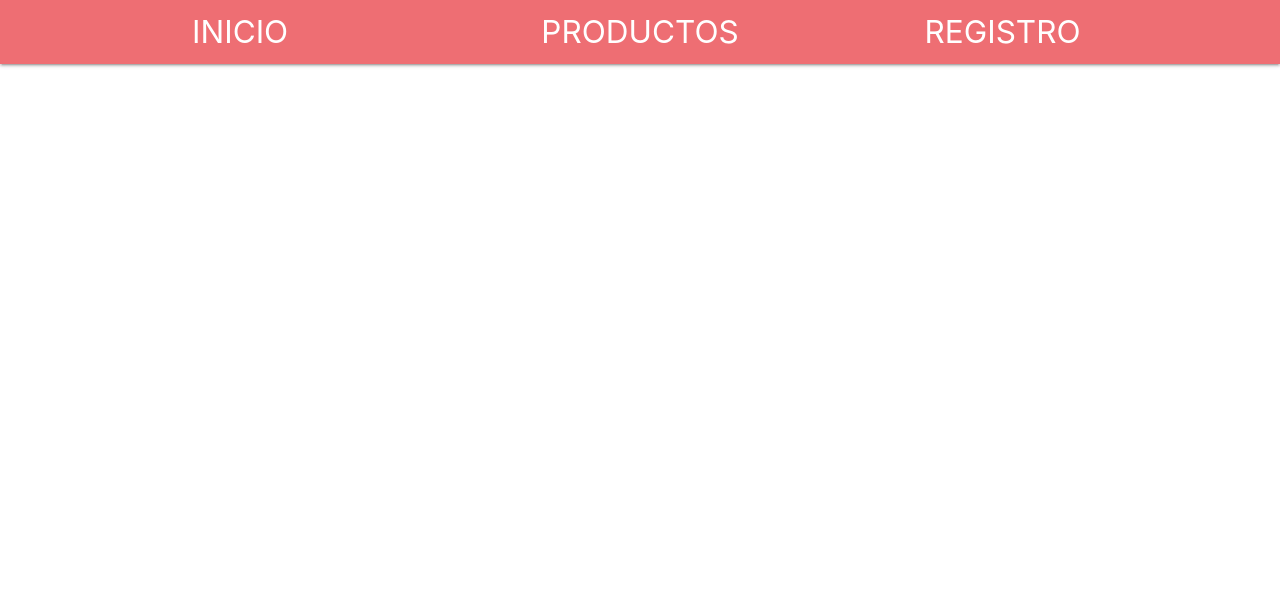
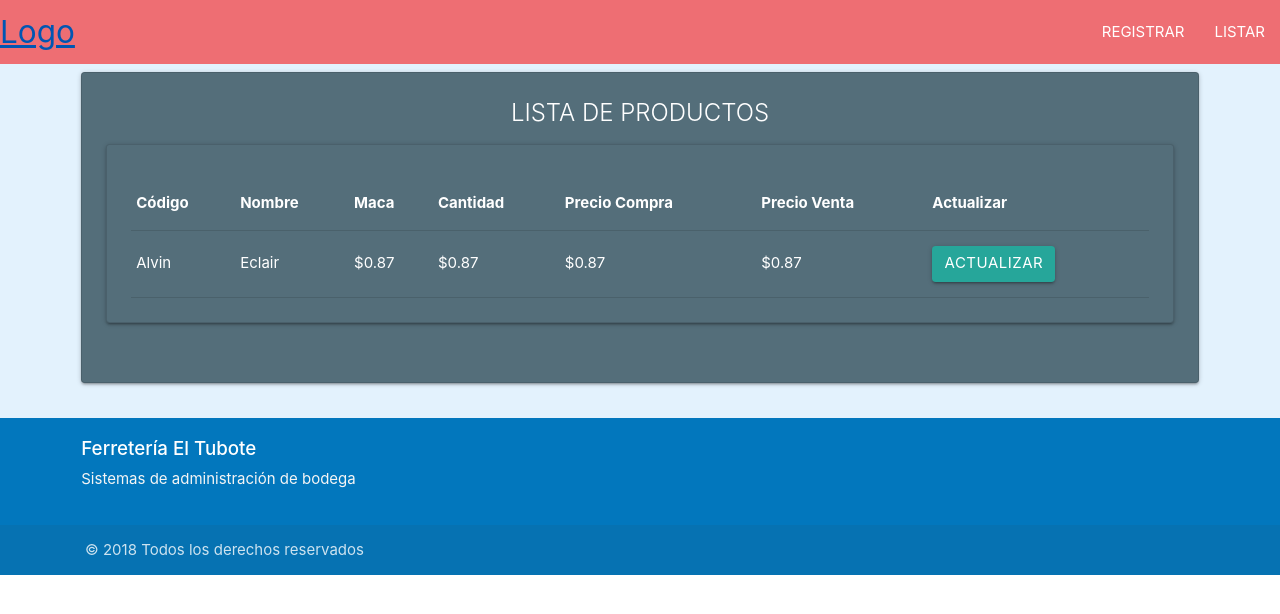
Before and after one commit to victoralonsopacha/dise-o_final, an Angular app in the folder ferreteria1/: page /listar in a window 1280 px wide. Shown: the top 614 px of the page. Built offline with nearby package versions, Linux system fonts and the light colour scheme.

Commit message:
nuevo proyecto corregido

```diff
--- a/ferreteria1/src/app/app.component.html
+++ b/ferreteria1/src/app/app.component.html
@@ -1 +1,16 @@
+<nav>
+    <div class="nav-wrapper">
+      <a href="#" class="brand-logo">Logo</a>
+      <ul id="nav-mobile" class="right hide-on-med-and-down">
+        <li><a routerLink="registrar">REGISTRAR</a></li>
+        <li><a routerLink="listar">LISTAR</a></li>
+
+      </ul>
+    </div>
+  </nav>
+
+
+
+
+
 <router-outlet></router-outlet>
--- a/ferreteria1/src/app/components/inicio/inicio.component.html
+++ b/ferreteria1/src/app/components/inicio/inicio.component.html
@@ -1,15 +1 @@
- <nav>
- <div class="container">
-    <div class="nav-wrapper">
-
-      <ul id="nav-mobile" class="left hide-on-med-and-down">
-
-        <li><a routerLink="listar" class="brand-logo center">PRODUCTOS</a></li>
-        <li><a routerLink="registrar" class="brand-logo right">REGISTRO</a></li>
-        <li><a routerLink="inicio" class="brand-logo left ">INICIO</a></li>
-
-      </ul>
-    </div>
-     </div>
-  </nav>
-<router-outlet></router-outlet>
+<h3>kjsgfs</h3>
--- a/ferreteria1/src/app/components/listar/listar.component.css
+++ b/ferreteria1/src/app/components/listar/listar.component.css
@@ -0,0 +1,7 @@
+body{
+    background-color: #e3f2fd;
+}
+
+.page-footer{
+    background-color: #0277bd;
+}
--- a/ferreteria1/src/app/components/listar/listar.component.html
+++ b/ferreteria1/src/app/components/listar/listar.component.html
@@ -1,15 +1,88 @@
- <nav>
- <div class="container">
-    <div class="nav-wrapper">
+<body>
+  <div class="container">
+    <div class="row">
 
-      <ul id="nav-mobile" class="left hide-on-med-and-down">
 
-        <li><a routerLink="listar" class="brand-logo center">PRODUCTOS</a></li>
-        <li><a routerLink="registrar" class="brand-logo right">REGISTRO</a></li>
-        <li><a routerLink="inicio" class="brand-logo left ">INICIO</a></li>
 
-      </ul>
+            <div class="col s12 m6">
+              <div class="card blue-grey darken-1">
+                <div class="card-content white-text">
+                  <span class="card-title" style="text-align: center">LISTA DE PRODUCTOS</span>
+
+                  <div class="row">
+                      <div class="col s12 m6">
+                        <div class="card blue-grey darken-1">
+                          <div class="card-content white-text">
+                            <span class="card-title"></span>
+
+                            <table class="highlight">
+                                <thead>
+                                  <tr>
+                                      <th>Código</th>
+                                      <th>Nombre</th>
+                                      <th>Maca</th>
+                                      <th>Cantidad</th>
+                                      <th>Precio Compra</th>
+                                      <th>Precio Venta</th>
+                                      <th>Actualizar</th>
+                                  </tr>
+                                </thead>
+
+                                <tbody>
+                                  <tr>
+                                    <td>Alvin</td>
+                                    <td>Eclair</td>
+                                    <td>$0.87</td>
+                                    <td>$0.87</td>
+                                    <td>$0.87</td>
+                                    <td>$0.87</td>
+                                    <td><a class="waves-effect waves-light btn">Actualizar</a></td>
+                                  </tr>
+                                </tbody>
+                              </table>
+
+                          </div>
+                        </div>
+                      </div>
+                    </div>
+
+
+
+                </div>
+              </div>
+            </div>
+
+
+
+
+
+
+
+
+
+
+
+
+
+
+
     </div>
-     </div>
-  </nav>
-<router-outlet></router-outlet>
+  </div>
+
+
+  <footer class="page-footer">
+      <div class="container">
+        <div class="row">
+          <div class="col l6 s12">
+            <h5 class="white-text">Ferretería El Tubote</h5>
+            <p class="grey-text text-lighten-4">Sistemas de administración de bodega</p>
+          </div>
+        </div>
+      </div>
+      <div class="footer-copyright">
+        <div class="container">
+        © 2018 Todos los derechos reservados
+        </div>
+      </div>
+    </footer>
+</body>
--- a/ferreteria1/src/app/components/registrar/registrar.component.html
+++ b/ferreteria1/src/app/components/registrar/registrar.component.html
@@ -1,83 +1,54 @@
 <body>
- <nav>
- <div class="container">
-    <div class="nav-wrapper">
-
-      <ul id="nav-mobile" class="left hide-on-med-and-down">
-
-        <li><a routerLink="listar" class="brand-logo center">PRODUCTOS</a></li>
-        <li><a routerLink="registrar" class="brand-logo right">REGISTRO</a></li>
-        <li><a routerLink="inicio" class="brand-logo left ">INICIO</a></li>
-
-      </ul>
-    </div>
-     </div>
-  </nav>
 
 <div class="container">
+<div class="row">
     <div class="col s12 m6">
       <div class="card blue-grey darken-1">
         <div class="card-content white-text">
-          <span class="card-title" style="text-align: center">REGISTRAR PRODUCTO</span>
+          <span class="card-title" style="text-align:center">REGISTRAR PRODUCTO</span>
+
+
+          <div class="row">
+              <div class="col s12 m6">
+                <div class="card blue-grey darken-1">
+                  <div class="card-content white-text">
+                    <span class="card-title" ></span>
                     <form class="col s12">
                         <div class="row">
-              <div class="col s12">
-                <div class="row">
-                  <div class="input-field col s12">
-                    <input type="text" id="autocomplete-input" class="autocomplete">
-                    <label for="autocomplete-input">CODIGO</label>
-                  </div>
-                </div>
+
+                          <div class="input-field col s6">
+                            <input placeholder="123ABC" id="first_name" type="text" class="validate">
+                            <label for="first_name">Código</label>
                           </div>
                         </div>
                         <div class="row">
-              <div class="col s12">
-                <div class="row">
-                  <div class="input-field col s12">
-                    <input type="text" id="autocomplete-input" class="autocomplete">
-                    <label for="autocomplete-input">NOMBRE</label>
-                  </div>
-                </div>
+                          <div class="input-field col s6">
+                            <input placeholder="Nombre del producto" id="first_name" type="text" class="validate">
+                            <label for="first_name">Nombre</label>
                           </div>
                         </div>
                         <div class="row">
-              <div class="col s12">
-                <div class="row">
-                  <div class="input-field col s12">
-                    <input type="text" id="autocomplete-input" class="autocomplete">
-                    <label for="autocomplete-input">MARCA</label>
-                  </div>
-                </div>
+                          <div class="input-field col s6">
+                            <input placeholder="Marca del producto" id="first_name" type="text" class="validate">
+                            <label for="first_name">Marca</label>
                           </div>
                         </div>
                         <div class="row">
-              <div class="col s12">
-                <div class="row">
-                  <div class="input-field col s12">
-                    <input type="text" id="autocomplete-input" class="autocomplete">
-                    <label for="autocomplete-input">CANTIDAD</label>
-                  </div>
-                </div>
+                          <div class="input-field col s6">
+                            <input placeholder="Número de unidades del producto" id="first_name" type="text" class="validate">
+                            <label for="first_name">Cantidad</label>
                           </div>
                         </div>
                         <div class="row">
-              <div class="col s12">
-                <div class="row">
-                  <div class="input-field col s12">
-                    <input type="text" id="autocomplete-input" class="autocomplete">
-                    <label for="autocomplete-input">PRECIO DE COMPRA</label>
-                  </div>
-                </div>
+                          <div class="input-field col s6">
+                            <input placeholder="Precio de compra en dólares" id="first_name" type="text" class="validate">
+                            <label for="first_name">Precio de compra</label>
                           </div>
                         </div>
                         <div class="row">
-              <div class="col s12">
-                <div class="row">
-                  <div class="input-field col s12">
-                    <input type="text" id="autocomplete-input" class="autocomplete">
-                    <label for="autocomplete-input">PRECIO DE VENTA</label>
-                  </div>
-                </div>
+                          <div class="input-field col s6">
+                            <input placeholder="Precio de venta de dólares" id="first_name" type="text" class="validate">
+                            <label for="first_name">Precio de venta</label>
                           </div>
                         </div>
                         <div class="row">
@@ -87,16 +58,19 @@
                         </div>
                       </form>
                   </div>
+
                 </div>
               </div>
             </div>
 
 
 
+        </div>
+      </div>
+    </div>
+  </div>
 
-
-
-
+</div>
 
   <footer class="page-footer">
       <div class="container">
@@ -113,6 +87,4 @@
         </div>
       </div>
     </footer>
-
 </body>
-<router-outlet></router-outlet>
--- a/ferreteria1/src/index.html
+++ b/ferreteria1/src/index.html
@@ -8,7 +8,7 @@
   <meta name="viewport" content="width=device-width, initial-scale=1">
   <link rel="icon" type="image/x-icon" href="favicon.ico">
   <link rel="stylesheet" href="https://cdnjs.cloudflare.com/ajax/libs/materialize/1.0.0-rc.2/css/materialize.min.css">
-
+  <link rel="stylesheet" href="https://stackpath.bootstrapcdn.com/bootstrap/4.1.2/css/bootstrap.min.css" integrity="sha384-Smlep5jCw/wG7hdkwQ/Z5nLIefveQRIY9nfy6xoR1uRYBtpZgI6339F5dgvm/e9B" crossorigin="anonymous">
     <!-- Compiled and minified JavaScript -->
     <script src="https://cdnjs.cloudflare.com/ajax/libs/materialize/1.0.0-rc.2/js/materialize.min.js"></script>
 
```
Also changed, not shown: 1 other file (tests, documents, lock files or other folders). Lines whose indentation alone changed are shown as unchanged.
